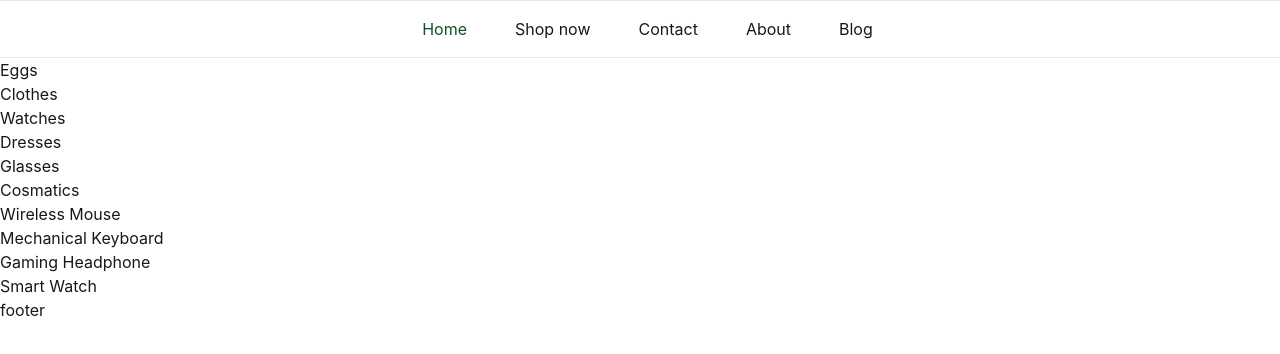
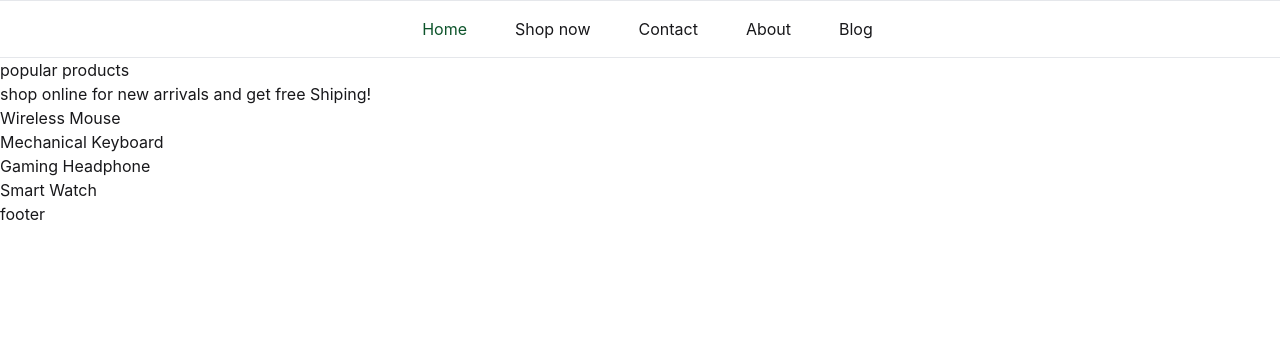
Before and after one commit to emon-codes/Web-, a React app: page / in a window 1280 px wide. Shown: the top 354 px of the page. Built offline with nearby package versions, Linux system fonts and the light colour scheme; the HTML template or start-up script is replaced by a standard one.

Commit message:
sectinheading components

```diff
--- a/src/Components/shardComponent/header/SectionHeading.jsx
+++ b/src/Components/shardComponent/header/SectionHeading.jsx
@@ -1,8 +1,13 @@
 import React from 'react'
 
-const SectionHeading = () => {
+const SectionHeading = ({heading, colorHeading, discription}) => {
   return (
-    <div>SectionHeading</div>
+      <div>
+          <div>
+              <h3>{heading} {colorHeading} </h3>
+              <p>{ discription}</p>
+          </div>
+    </div>
   )
 }
 
--- a/src/Layout/Roots.jsx
+++ b/src/Layout/Roots.jsx
@@ -5,13 +5,15 @@ import Products from '../Pages/Products'
 import Post from '../Components/Post'
 import Comment from '../Components/Comment'
 import Offer from '../Pages/Offer'
+import PopularProducts from '../Pages/Home component/PopularProducts'
 
 const Roots = () => {
   return (
       <div>
           <Navbar />
       <Outlet />
-      <Products />
+      {/* <Products /> */}
+      <PopularProducts/>
     <Offer/>
           <div>footer</div>
 
--- /dev/null
+++ b/src/Pages/Home component/PopularProducts.jsx
@@ -0,0 +1,14 @@
+import React from 'react'
+import SectionHeading from '../../Components/shardComponent/header/SectionHeading'
+
+const PopularProducts = () => {
+  return (
+      <div>
+          <div>
+              <SectionHeading heading={"popular"} colorHeading={"products"} discription={"shop online for new arrivals and get free Shiping!"} ></SectionHeading>
+          </div>
+    </div>
+  )
+}
+
+export default PopularProducts
```
